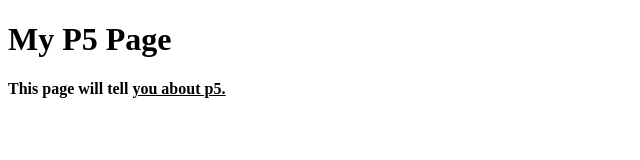
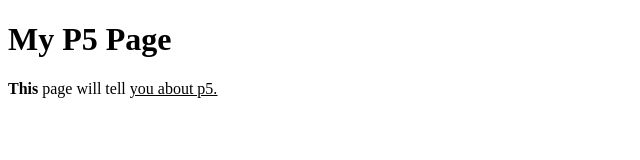
Before and after one commit to Theo081024/ECS, a plain HTML site: page index.html in a window 1280 px wide. Shown: the full height of the page, 0-640 px from the left. Drawn offline with Linux system fonts and the light colour scheme.

Commit message:
Update index.html

```diff
--- a/index.html
+++ b/index.html
@@ -2,6 +2,6 @@
 <html>
  <body>
 <h1>My P5 Page</h1>
-<p><b>This<b/> page will tell <u><u/>you about p5.</p>
+<p><b>This</b> page will tell <u><u/>you about p5.<p/>
  </body>
 </html>
```
